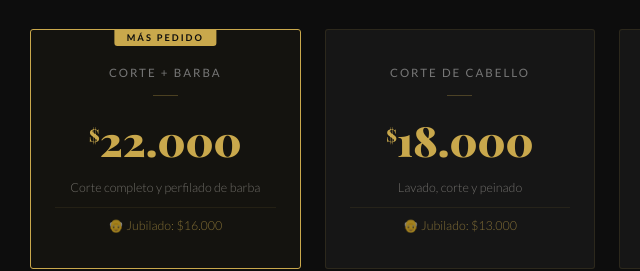
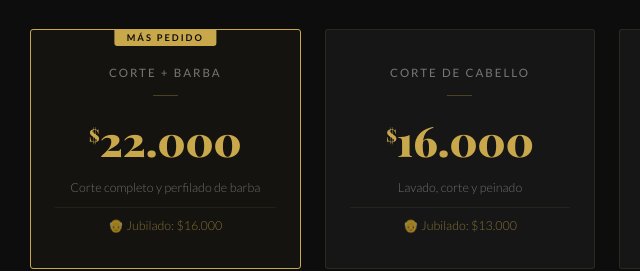
Before and after one commit to GabiGonzalez234/caracasbarberclub, a plain HTML site: page index.html in a window 1280 px wide. Shown: the part 2389-2660 px from the top of the page, 180-820 px from the left. Drawn offline with nearby package versions, Linux system fonts and the light colour scheme.

Commit message:
Update index.html

```diff
--- a/index.html
+++ b/index.html
@@ -119,7 +119,7 @@
       <div class="pcard">
         <p class="psvc">Corte de cabello</p>
         <div class="pline"></div>
-        <div class="pamount"><span class="psym">$</span>18.000</div>
+        <div class="pamount"><span class="psym">$</span>16.000</div>
         <p class="pdesc">Lavado, corte y peinado</p>
         <p class="pjub">👴 Jubilado: $13.000</p>
       </div>
```
